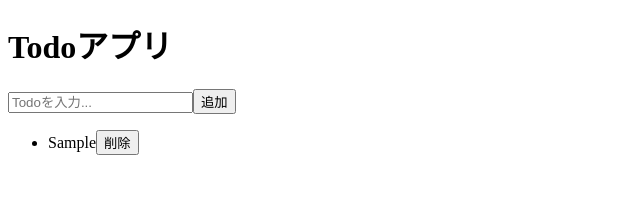
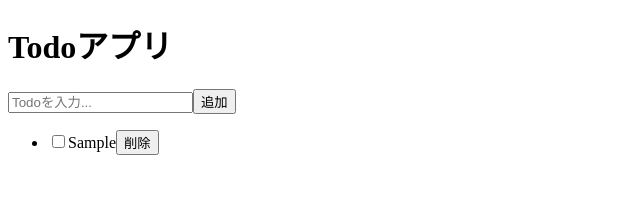
Before and after one commit to m-tsuruoka/react-todo-app, a React (Vite) app: page / in a window 1280 px wide. Both pictures are taken after typing "Sample" into the empty fields and a click on the button "追加". Shown: the top 220 px of the page, without its empty margins (0-640 px from the left). Built offline with nearby package versions, Linux system fonts and the light colour scheme.

Commit message:
完了管理の実装と削除機能の修正

```diff
--- /dev/null
+++ b/src/components/TodoItem.jsx
@@ -0,0 +1,15 @@
+function TodoItem({ todo, onToggle, onDelete }) {
+  return (
+    <li className="todo-item">
+      <input
+        type="checkbox"
+        checked={todo.completed}
+        onChange={() => onToggle(todo.id)}
+      />
+      <span className="todo-text">{todo.text}</span>
+      <button onClick={() => onDelete(todo.id)}>削除</button>
+    </li>
+  );
+}
+
+export default TodoItem;
--- a/src/components/TodoList.jsx
+++ b/src/components/TodoList.jsx
@@ -1,12 +1,9 @@
-
-function TodoList({ todos, onDelete}) {
+import TodoItem from "./TodoItem";
+function TodoList({ todos ,onDelete}) {
   return (
     <ul className="todo-list">
       {todos.map((todo) => (
-        <li key={todo.id}>
-          {todo.text}
-          <button onClick={() => onDelete(todo.id)}>削除</button>
-        </li>
+        <TodoItem key={todo.id} todo={todo} onDelete={onDelete}/>
       ))}
     </ul>
   );
```
